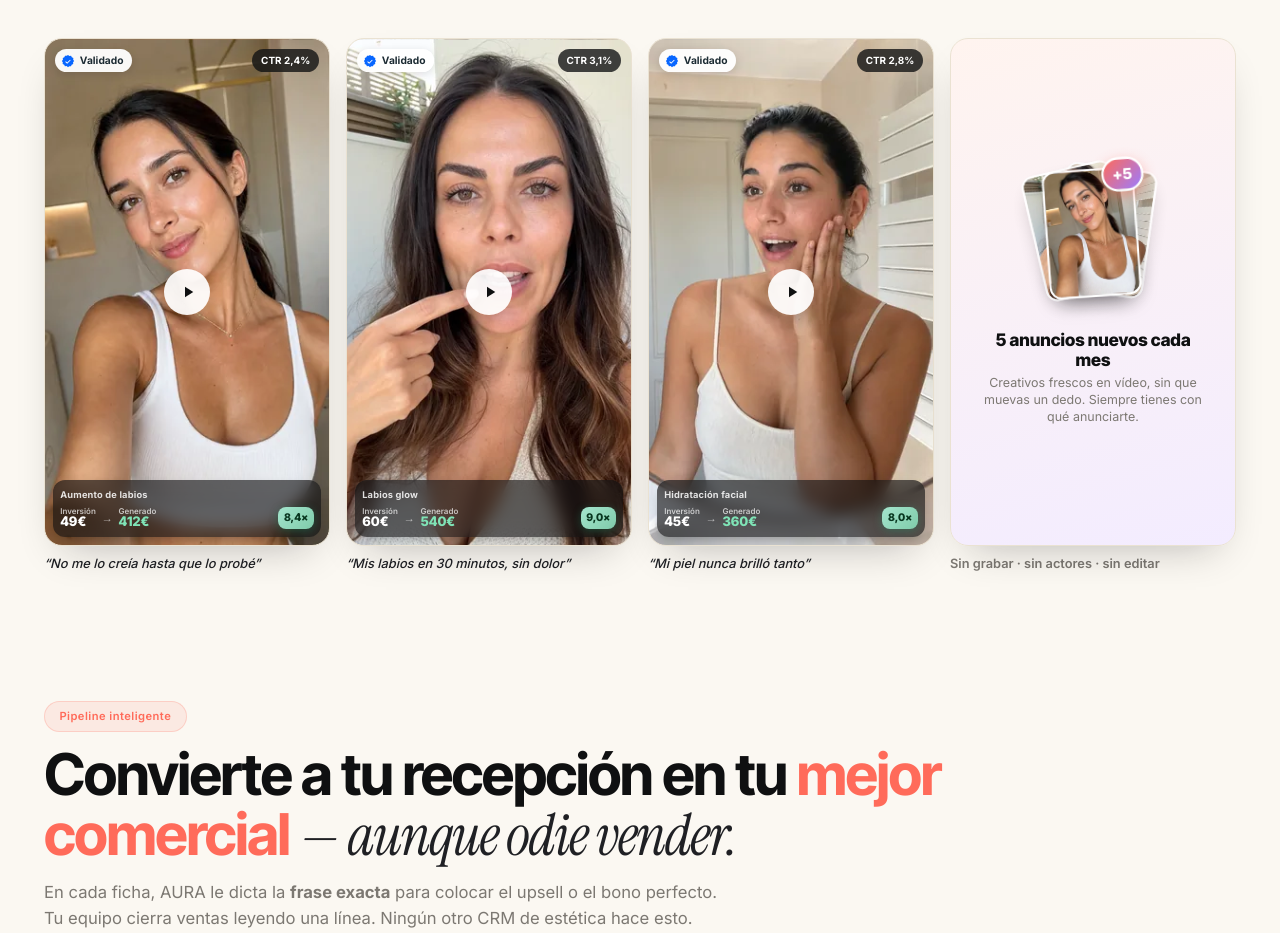
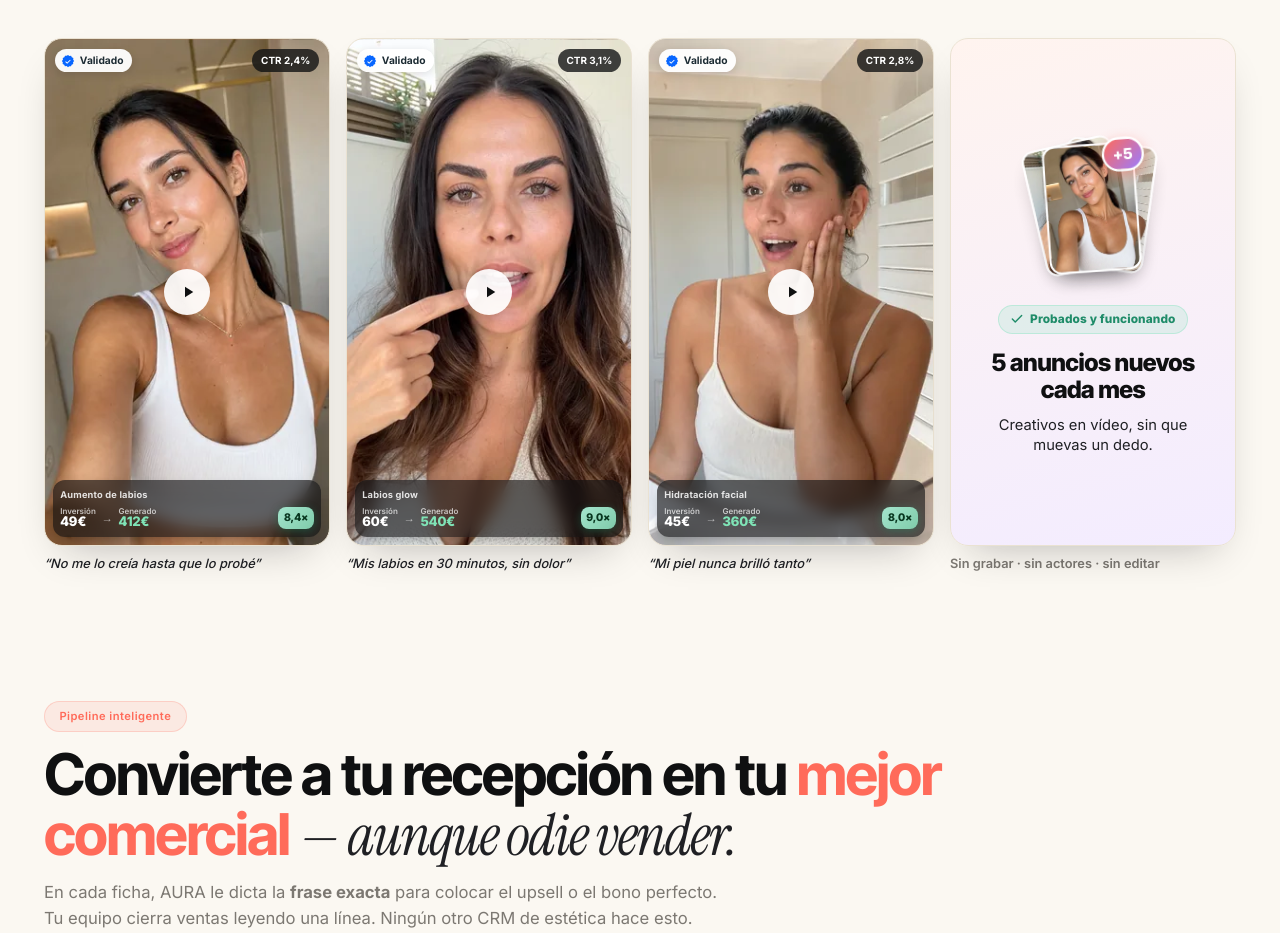
Before and after one commit to Lucenathor/aura-aesthetic-deck, a website: page mvp/index.html in a window 1280 px wide. Shown: the part 4660-5593 px from the top of the page. Drawn offline with nearby package versions, Linux system fonts and the light colour scheme; animation ran at ten frames a second.

Commit message:
Landing: tarjeta anuncios texto mas grande + sello 'Probados y funcionando'

```diff
--- a/mvp/index.html
+++ b/mvp/index.html
@@ -240,8 +240,10 @@ img{max-width:100%;display:block}
 .ugc.in .ugc-vid.next .nf-badge{animation:badgePulse 2.4s ease-in-out 1.2s infinite}
 @keyframes badgePulse{0%,100%{transform:scale(1)}50%{transform:scale(1.12)}}
 @media(prefers-reduced-motion:reduce){.ugc.in .ugc-vid.next .next-fan,.ugc.in .ugc-vid.next .nf-badge{animation:none}}
-.ugc-vid.next b{font-family:'Inter Tight';font-weight:800;font-size:1.08rem;line-height:1.15;max-width:90%}
-.ugc-vid.next span{font-size:.78rem;color:var(--muted);max-width:88%;line-height:1.35}
+.ugc-vid.next .next-tag{display:inline-flex;align-items:center;gap:.35rem;font-size:.74rem;font-weight:800;letter-spacing:.01em;color:#1f8c69;background:rgba(164,229,205,.28);border:1px solid rgba(164,229,205,.6);padding:.32rem .7rem;border-radius:999px;margin-bottom:.7rem}
+.ugc-vid.next .next-tag svg{width:14px;height:14px}
+.ugc-vid.next b{font-family:'Inter Tight';font-weight:800;font-size:1.5rem;line-height:1.12;max-width:96%;letter-spacing:-.02em}
+.ugc-vid.next span{font-size:.92rem;color:var(--ink-soft);max-width:92%;line-height:1.4;margin-top:.3rem}
 .ugc-next .ugc-cap{font-style:normal;font-weight:600;color:var(--muted)}
 
 /* === FUNNEL DEMO INTERACTIVA === */
@@ -1369,8 +1371,9 @@ img{max-width:100%;display:block}
             <span class="nf nf2" style="background-image:url('/assets/ugc2.webp')"></span>
             <span class="nf nf1" style="background-image:url('/assets/ugc1.webp')"><span class="nf-badge">+5</span></span>
           </div>
-          <b>5 anuncios nuevos cada mes</b>
-          <span>Creativos frescos en vídeo, sin que muevas un dedo. Siempre tienes con qué anunciarte.</span>
+          <span class="next-tag"><svg viewBox="0 0 24 24" fill="none" stroke="currentColor" stroke-width="2.4" stroke-linecap="round" stroke-linejoin="round"><path d="M20 6 9 17l-5-5"/></svg> Probados y funcionando</span>
+          <b>5 anuncios nuevos<br>cada mes</b>
+          <span>Creativos en vídeo, sin que muevas un dedo.</span>
         </div>
         <div class="ugc-cap">Sin grabar · sin actores · sin editar</div>
       </div>
```
